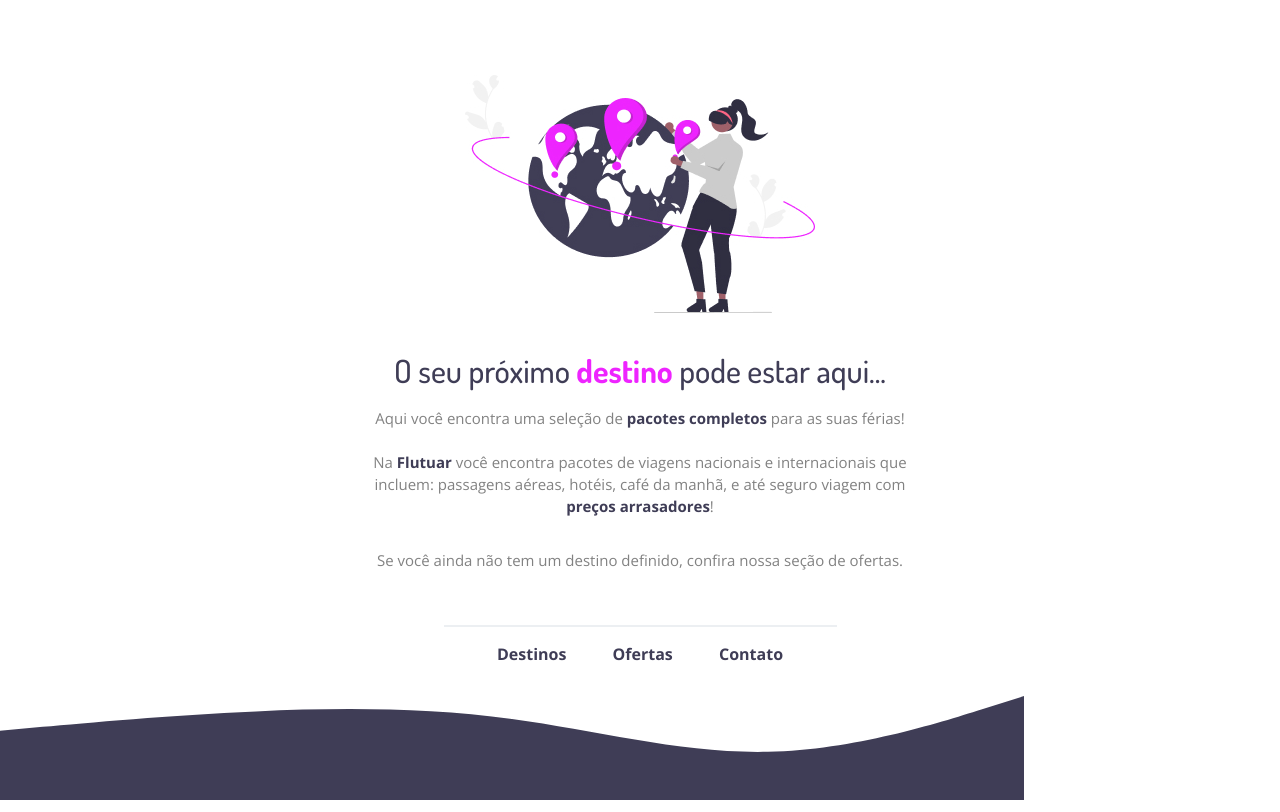
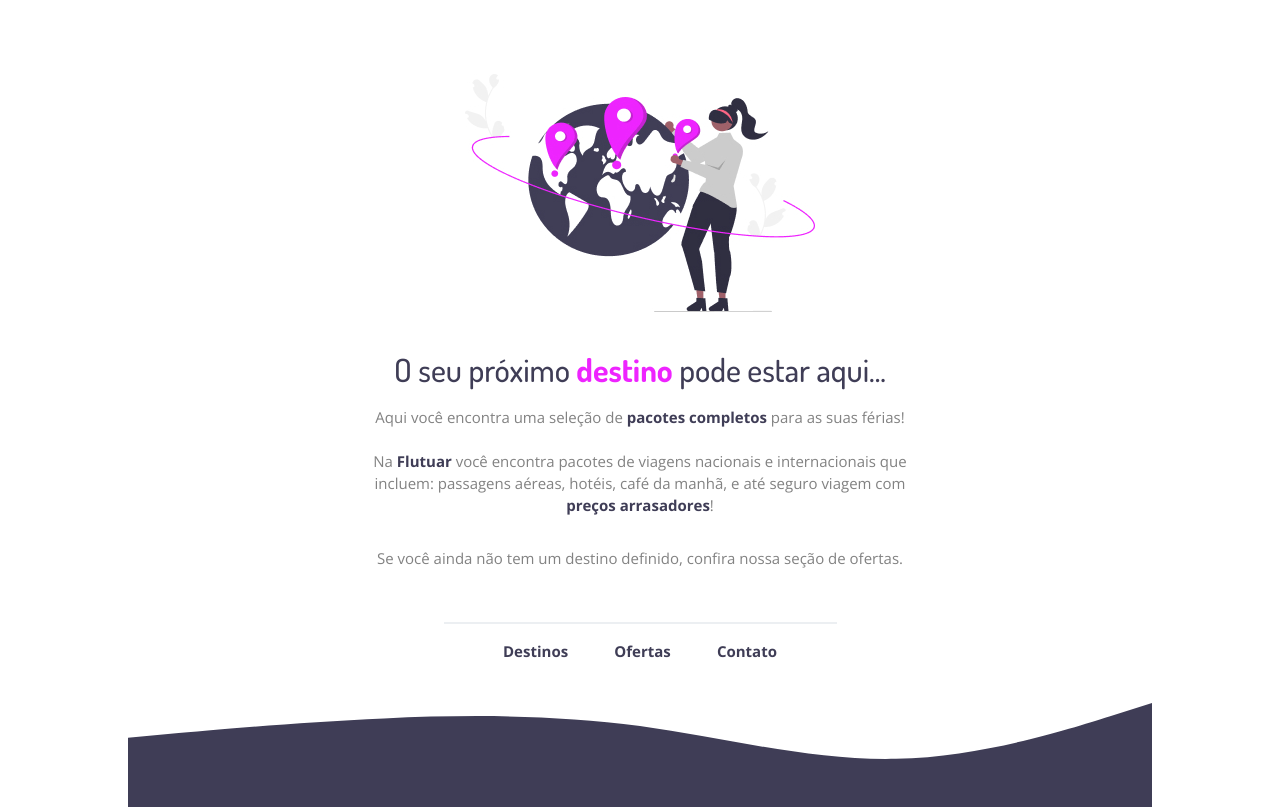
Before and after one commit to victorassiso/desafio-extra-fase-01, a plain HTML site: page index.html in a window 1280 px wide. Drawn offline with nearby package versions, Linux system fonts and the light colour scheme.

Commit message:
Fix: Alignments

```diff
--- a/index.html
+++ b/index.html
@@ -12,7 +12,7 @@
       href="https://fonts.googleapis.com/css2?family=Dosis:wght@500;700&family=Open+Sans:wght@400;700&display=swap"
       rel="stylesheet"
     />
-
+    <link rel="shortcut icon" href="images/Favicon.svg" type="image" />
     <link rel="stylesheet" href="style.css" />
   </head>
   <body>
@@ -31,7 +31,7 @@
         internacionais que incluem: passagens aéreas, hotéis, café da manhã, e
         até seguro viagem com <strong>preços arrasadores</strong>!
       </p>
-      <p>
+      <p id="customHeight">
         Se você ainda não tem um destino definido, confira nossa seção de
         ofertas.
       </p>
--- a/style.css
+++ b/style.css
@@ -9,7 +9,7 @@ body {
 }
 
 .main {
-  margin: 75px auto 54px auto;
+  margin: 74px auto 54px auto;
   width: 626px;
 }
 
@@ -33,6 +33,9 @@ p {
   line-height: 22px;
   font-size: 15px;
 }
+#customHeight {
+  line-height: 20px;
+}
 p + p {
   margin-top: 32px;
 }
@@ -45,6 +48,8 @@ footer a + a {
 }
 
 a {
+  font-size: 15px;
+  line-height: 147.7%;
   color: #3f3d56;
   font-weight: bold;
   text-decoration: none;
@@ -59,7 +64,6 @@ a {
 }
 
 #wave {
-  position: fixed;
-  bottom: 0;
-  left: 0;
+  margin-top: 40.83px;
+  margin-bottom: 0;
 }
```
